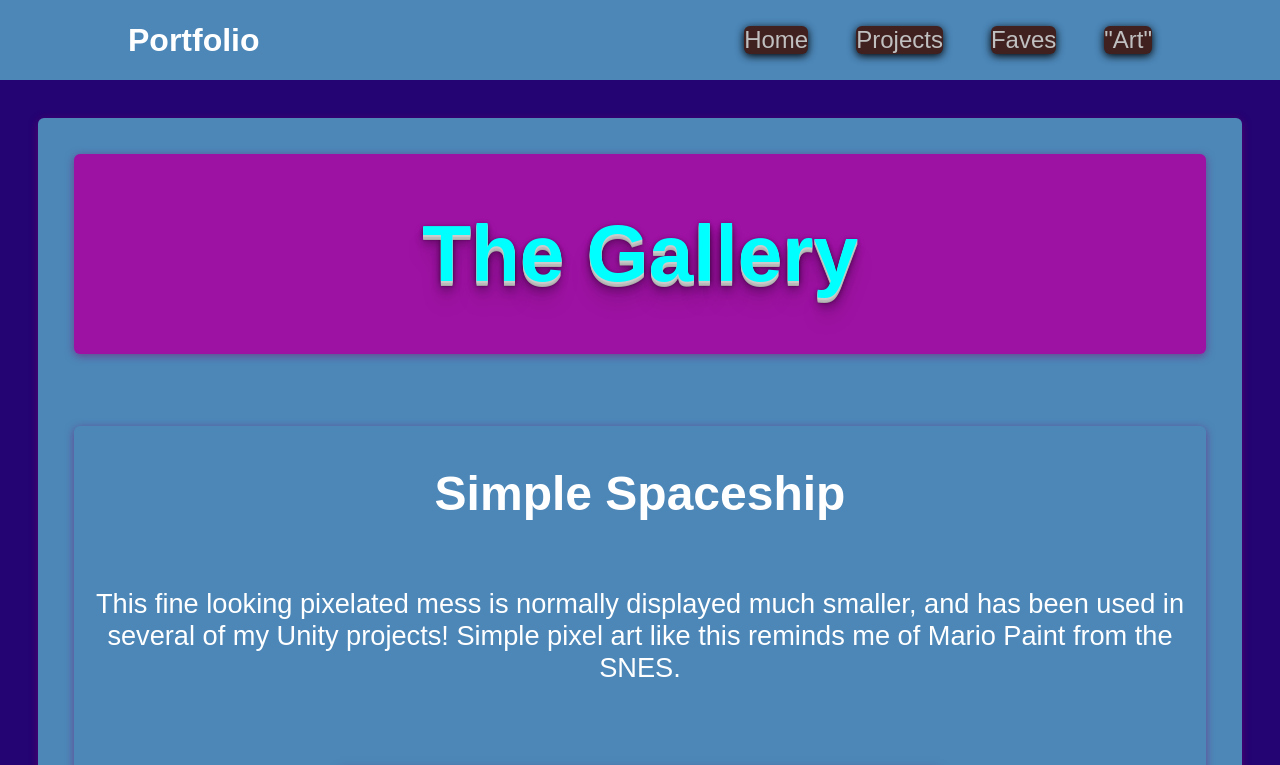
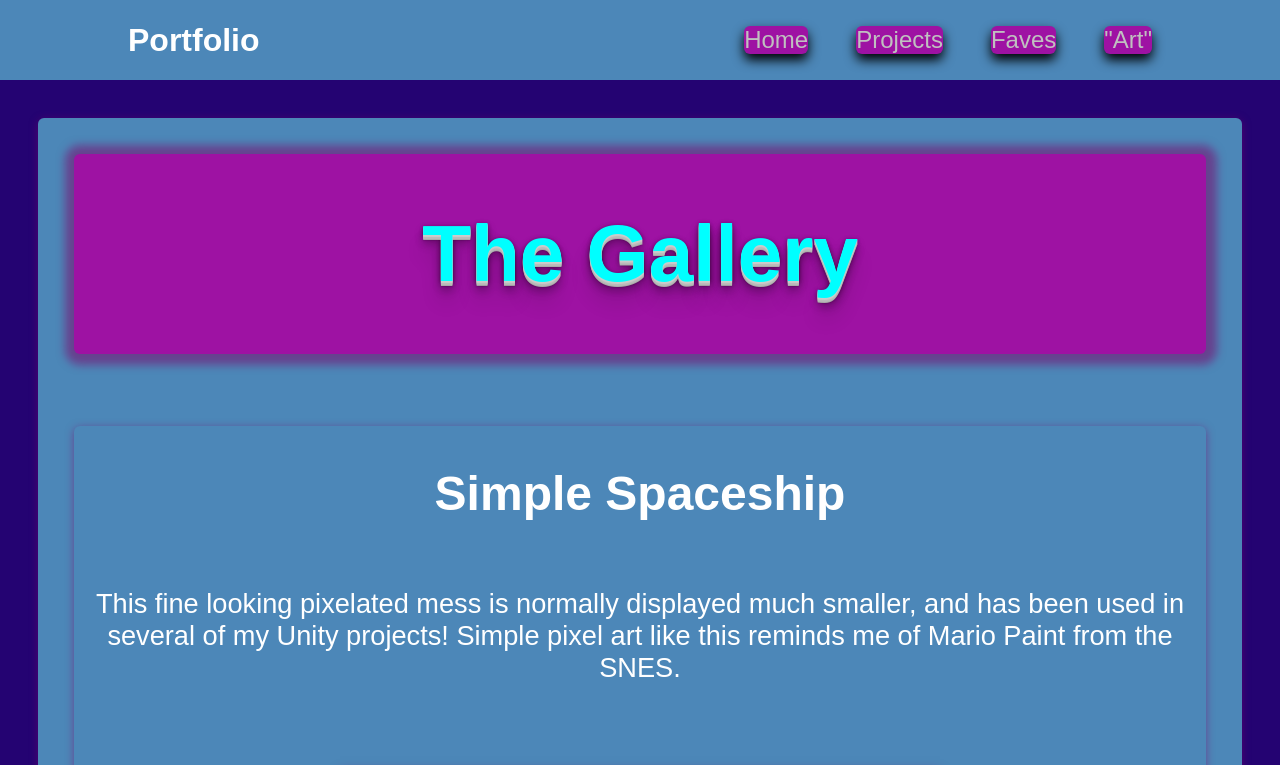
Before and after one commit to Bernbark/kory_stennett_static_site, a React (Create React App) app: page /artwork in a window 1280 px wide. Shown: the top 765 px of the page. Built offline with nearby package versions, Linux system fonts and the light colour scheme.

Commit message:
Updating style to include more shadows

```diff
--- a/src/components/UI/Card.module.css
+++ b/src/components/UI/Card.module.css
@@ -67,3 +67,15 @@
 .card > h3{
   flex-grow: 1;
 }
+
+.card > a{
+  margin: 10%;
+  font-size: 10em;
+  flex-grow: 1;
+  transition: 1s;
+}
+
+.card > a:hover{
+  color:white;
+  transform:scale(1.1);
+}
--- a/src/components/UI/LinkSlot.module.css
+++ b/src/components/UI/LinkSlot.module.css
@@ -1,13 +1,19 @@
 .linkSlot {
-    background-color: rgb(65, 32, 32);
+    background-color: rgb(158, 18, 163);
     border-radius: 6px;
-    box-shadow: 0 2px 8px rgb(0, 0, 0);
+    box-shadow: 0 6px 12px rgb(0, 0, 0);
     border: 1rem black;
+
   }
 
-.linkSlot :hover{
-    background-color: rgb(117, 54, 54);
+.linkSlot > div{
+  transition: .6s;
+}
+
+.linkSlot > div:hover{
+    background-color: rgb(191, 16, 197);
     border-radius: 12px;
     box-shadow: 0 2px 8px rgb(78, 45, 45);
-    border: 1rem rgb(126, 53, 53);
+    border: 1rem rgb(231, 100, 203);
+    transform: scale(1.5);
 }
--- a/src/components/UI/TitleCard.module.css
+++ b/src/components/UI/TitleCard.module.css
@@ -1,7 +1,7 @@
 .titleCard {
     background-color: rgb(158, 18, 163);
     border-radius: 6px;
-    box-shadow: 0 2px 8px rgba(126, 4, 105, 0.521);
+    box-shadow:1px 1px 8px 10px rgba(126, 4, 105, 0.521);
 
     display: flex;
     flex-wrap: wrap;
--- a/src/components/layout/MainNavigation.js
+++ b/src/components/layout/MainNavigation.js
@@ -23,23 +23,34 @@ function MainNavigation() {
                     <ul>
                         <li>
                             <LinkSlot>
+                                <div>
                                     <Link to='/kory_stennett_static_site'>Home</Link>
+                                </div>
+
                             </LinkSlot>
 
                         </li>
                         <li>
                             <LinkSlot>
+                                <div>
                                     <Link to='/new-meetup'>Projects</Link>
+                                </div>
+
                             </LinkSlot>
                         </li>
                         <li>
                             <LinkSlot>
+                                <div>
                                     <Link to='/favorites'>Faves</Link>
+                                </div>
+
                             </LinkSlot>
                         </li>
                         <li>
                             <LinkSlot>
+                                <div>
                                     <Link to='/artwork'>"Art"</Link>
+                                </div>
                             </LinkSlot>
                         </li>
                     </ul>
@@ -52,23 +63,34 @@ function MainNavigation() {
                     <ul>
                         <li>
                             <LinkSlot>
+                                <div>
                                     <Link to='/kory_stennett_static_site'>Home</Link>
+                                </div>
+
                             </LinkSlot>
 
                         </li>
                         <li>
                             <LinkSlot>
+                                <div>
                                     <Link to='/new-meetup'>Projects</Link>
+                                </div>
+
                             </LinkSlot>
                         </li>
                         <li>
                             <LinkSlot>
+                                <div>
                                     <Link to='/favorites'>Faves</Link>
+                                </div>
+
                             </LinkSlot>
                         </li>
                         <li>
                             <LinkSlot>
+                                <div>
                                     <Link to='/artwork'>"Art"</Link>
+                                </div>
                             </LinkSlot>
                         </li>
                     </ul>
@@ -80,23 +102,34 @@ function MainNavigation() {
                     <ul>
                         <li>
                             <LinkSlot>
+                                <div>
                                     <Link to='/kory_stennett_static_site'>Home</Link>
+                                </div>
+
                             </LinkSlot>
 
                         </li>
                         <li>
                             <LinkSlot>
+                                <div>
                                     <Link to='/new-meetup'>Projects</Link>
+                                </div>
+
                             </LinkSlot>
                         </li>
                         <li>
                             <LinkSlot>
+                                <div>
                                     <Link to='/favorites'>Faves</Link>
+                                </div>
+
                             </LinkSlot>
                         </li>
                         <li>
                             <LinkSlot>
+                                <div>
                                     <Link to='/artwork'>"Art"</Link>
+                                </div>
                             </LinkSlot>
                         </li>
                     </ul>
@@ -108,23 +141,34 @@ function MainNavigation() {
                     <ul>
                         <li>
                             <LinkSlot>
+                                <div>
                                     <Link to='/kory_stennett_static_site'>Home</Link>
+                                </div>
+
                             </LinkSlot>
 
                         </li>
                         <li>
                             <LinkSlot>
+                                <div>
                                     <Link to='/new-meetup'>Projects</Link>
+                                </div>
+
                             </LinkSlot>
                         </li>
                         <li>
                             <LinkSlot>
+                                <div>
                                     <Link to='/favorites'>Faves</Link>
+                                </div>
+
                             </LinkSlot>
                         </li>
                         <li>
                             <LinkSlot>
+                                <div>
                                     <Link to='/artwork'>"Art"</Link>
+                                </div>
                             </LinkSlot>
                         </li>
                     </ul>
--- a/src/pages/Home.js
+++ b/src/pages/Home.js
@@ -19,7 +19,7 @@ function HomePage(){
                             place for me to practice programming practices, so in a way this is an experimental playground as well.
                         </p>
 
-                        <img src={myPic} alt="My Pic Should Be Here..." />
+
 
 
                     </Card>
@@ -35,6 +35,10 @@ function HomePage(){
 
                 <p>It's time for me to get serious about creating a presence for myself while applying for positions.
                     I believe that building this website will help give a human element to the applications I send, and I hope that someone sees this and can tell just how hard I am trying to get my foot in the door of this exciting field.</p>
+                <img src={myPic} alt="My Pic Should Be Here..." />
+                <Card>
+                    <a href="https://docs.google.com/document/d/1FuHNFoHAQAR9O71M0X-bYvt64PKxeqGm40HBqirFD9Y/edit?usp=sharing">My Resume</a>
+                </Card>
             </Card>
             <Card>
 
```
Lines whose indentation alone changed are shown as unchanged.
